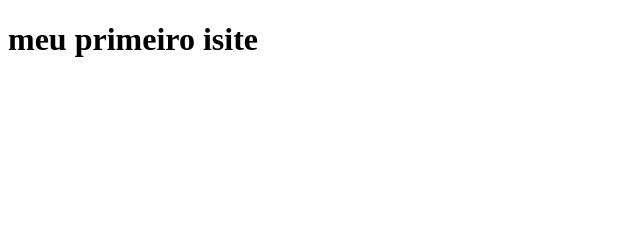
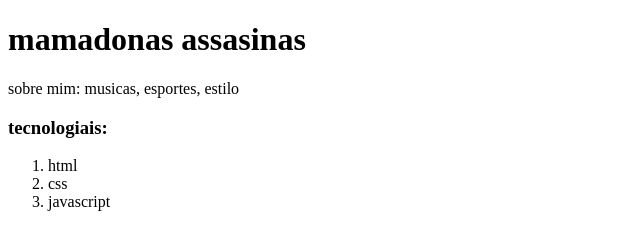
Before and after one commit to pkklipe/site-1, a plain HTML site: page index.html in a window 1280 px wide. Shown: the whole page, without its empty margins (0-640 px from the left). Drawn offline with Linux system fonts and the light colour scheme.

Commit message:
escrito sobre mim

```diff
--- a/index.html
+++ b/index.html
@@ -6,6 +6,13 @@
     <title>lipe14</title>
 </head>
 <body>
-    <h1>meu primeiro isite</h1>
+    <h1>mamadonas assasinas</h1>
+    <p>sobre mim: musicas, esportes, estilo</p>
+    <h3>tecnologiais:</h3>
+    <ol>
+        <li>html</li>
+        <li>css</li>
+        <li>javascript</li>
+    </ol>
 </body>
 </html>
```
